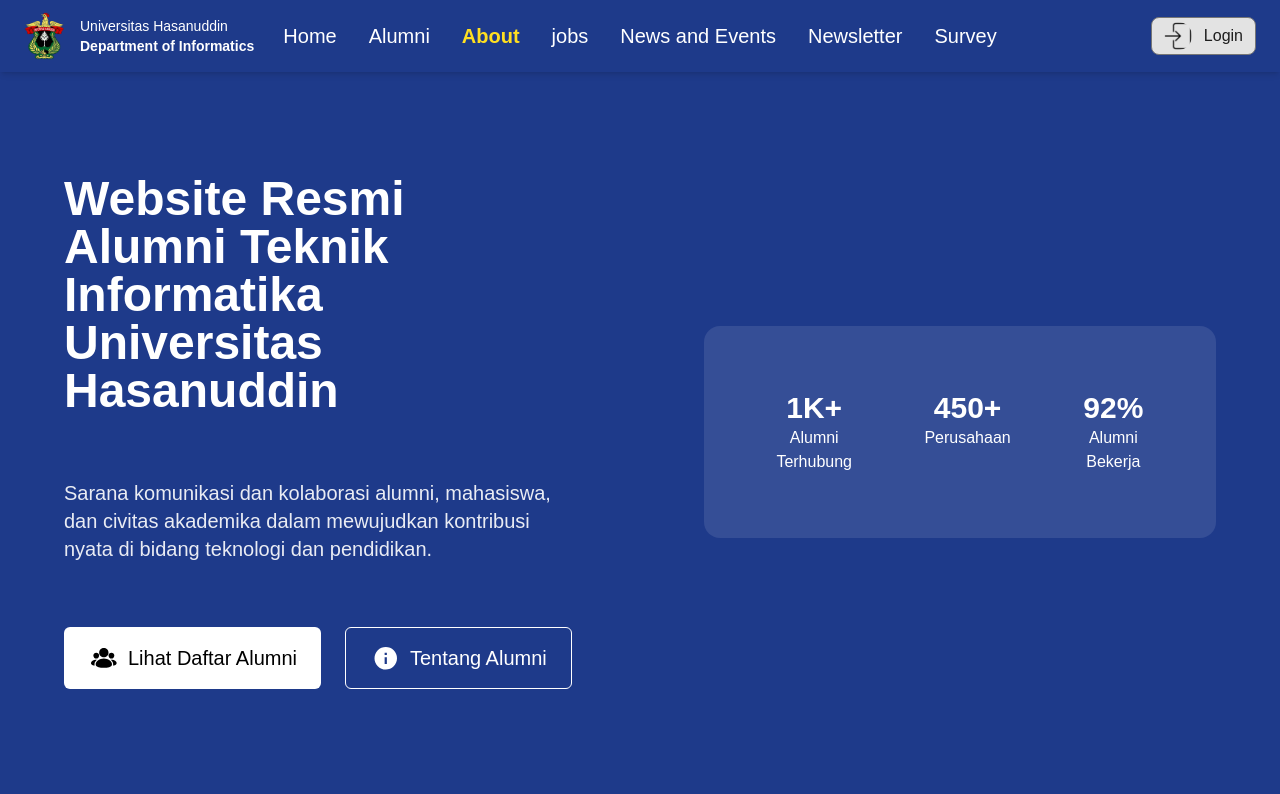
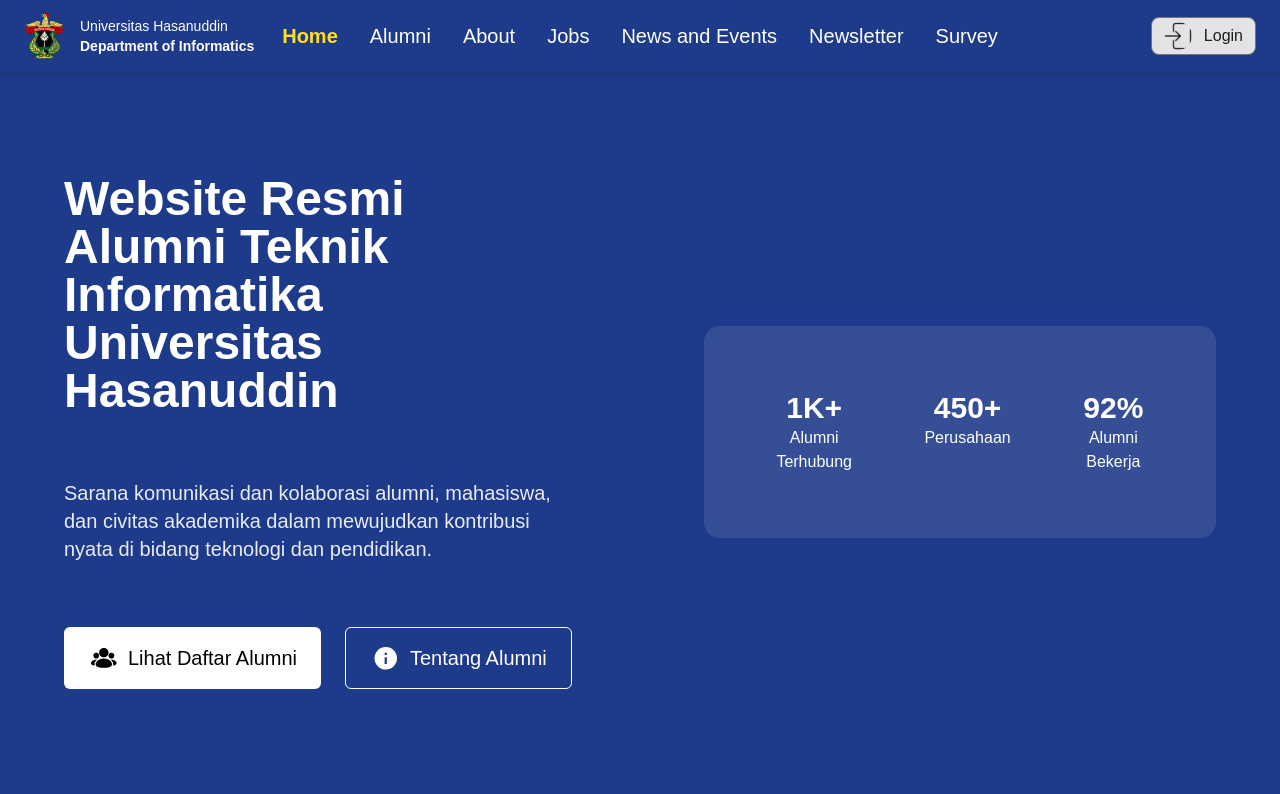
Before and after one commit to dandyasrafwahid/website-alumni, a Next.js app: page / in a window 1280 px wide. Shown: the top 794 px of the page. Built offline with nearby package versions, Linux system fonts and the light colour scheme.

Commit message:
fix: konten navbar

```diff
--- a/app/newsandevents/page.tsx
+++ b/app/newsandevents/page.tsx
@@ -64,7 +64,7 @@
 
       {/* --- HERO SECTION --- */}
       {/* Background biru tua dengan judul dan deskripsi */}
-      <div className="relative bg-[#083353] pt-32 pb-32 overflow-hidden">
+      <div className="relative bg-[#1E3A8A] pt-32 pb-32 overflow-hidden">
         {/* Overlay Gambar Background (Opsional) */}
         <div className="absolute inset-0 opacity-10 pointer-events-none">
            <Image
--- a/app/newsletter/page.tsx
+++ b/app/newsletter/page.tsx
@@ -73,7 +73,7 @@
       <Navbar />
 
       {/* --- HERO SECTION --- */}
-      <div className="relative bg-[#0F3555] pt-32 pb-24 overflow-hidden">
+      <div className="relative bg-[#1E3A8A] pt-32 pb-24 overflow-hidden">
         {/* Background Image Overlay (Optional, biar ada tekstur seperti di gambar) */}
         <div className="absolute inset-0 opacity-20 pointer-events-none">
           <Image
--- a/components/Navbar.tsx
+++ b/components/Navbar.tsx
@@ -5,11 +5,19 @@
 import Link from "next/link";
 import { useRouter, usePathname } from "next/navigation";
 
+// 1. Definisi Tipe Data User
+interface User {
+  name: string;
+  initials: string;
+  // Tambahkan properti lain jika ada (misal: email, nim, dll)
+}
+
 export default function Navbar() {
   // State untuk mendeteksi apakah user sedang scroll di area About
-  const [isAboutActive, setIsAboutActive] = useState(false);
+  const [isAboutActive, setIsAboutActive] = useState<boolean>(false);
 
-  const [user, setUser] = useState(() => {
+  // State User dengan tipe Union (User atau null)
+  const [user, setUser] = useState<User | null>(() => {
     if (typeof window === "undefined") return null;
     try {
       const raw = localStorage.getItem("alumniUser");
@@ -19,25 +27,31 @@
     }
   });
 
-  const [menuOpen, setMenuOpen] = useState(false);
+  const [menuOpen, setMenuOpen] = useState<boolean>(false);
+
+  // 2. Typing untuk useRef (HTMLDivElement karena merujuk ke div)
   const menuRef = useRef<HTMLDivElement>(null);
+
   const router = useRouter();
   const pathname = usePathname();
 
   // --- 1. HANDLE CLICK OUTSIDE (MOBILE MENU) ---
   useEffect(() => {
+    // Event listener mouse event
     const handleClickOutside = (event: MouseEvent) => {
+      // "as Node" digunakan untuk assertion agar TypeScript paham target adalah Node
       if (menuRef.current && !menuRef.current.contains(event.target as Node)) {
         setMenuOpen(false);
       }
     };
+
     if (menuOpen) document.addEventListener("mousedown", handleClickOutside);
     return () => document.removeEventListener("mousedown", handleClickOutside);
   }, [menuOpen]);
 
   // --- 2. SCROLL SPY UNTUK ABOUT ---
   useEffect(() => {
-    // Jika pindah ke halaman lain (misal /jobs), matikan highlight About
+    // Jika pindah ke halaman lain (bukan Home), matikan highlight About
     if (pathname !== "/") {
       setIsAboutActive(false);
       return;
@@ -47,22 +61,28 @@
       const aboutSection = document.getElementById("about-section");
       if (aboutSection) {
         const rect = aboutSection.getBoundingClientRect();
-        // Aktif jika bagian atas About masuk ke area pandang
-        setIsAboutActive(rect.top < window.innerHeight && rect.bottom > 0);
+        // Logika: Aktif jika bagian About masuk ke area pandang user (offset setengah layar)
+        setIsAboutActive(rect.top < window.innerHeight / 2 && rect.bottom > 0);
       }
     };
 
     window.addEventListener("scroll", handleScroll);
-    handleScroll(); // Cek posisi awal
+    handleScroll(); // Cek posisi awal saat mount
 
     return () => window.removeEventListener("scroll", handleScroll);
   }, [pathname]);
 
   // --- 3. HELPER UNTUK CEK ACTIVE STATE ---
-  // Fungsi ini menentukan apakah tombol harus berwarna kuning
-  const isActive = (path: string) => {
-    // Jika path persis sama, ATAU jika kita di sub-halaman (misal /news/detail)
+  const isActive = (path: string): boolean => {
+    if (path === "/") return pathname === "/";
     return pathname === path || pathname.startsWith(path + "/");
+  };
+
+  // --- 4. HELPER CLASS UNTUK WARNA ---
+  const getItemClass = (isActiveCondition: boolean): string => {
+    return `transition-all duration-200 group-hover:scale-110 cursor-pointer bg-none border-none p-0 ${
+      isActiveCondition ? "font-extrabold text-yellow-300" : "text-white"
+    }`;
   };
 
   // --- NAVIGASI ---
@@ -84,7 +104,7 @@
     } else {
       router.push("/");
       if (pathname === "/") {
-         window.scrollTo({ top: 0, behavior: "smooth" });
+        window.scrollTo({ top: 0, behavior: "smooth" });
       }
     }
     setMenuOpen(false);
@@ -96,7 +116,7 @@
       setTimeout(() => {
         const section = document.getElementById("about-section");
         if (section) section.scrollIntoView({ behavior: "smooth" });
-      }, 300);
+      }, 500);
     } else {
       const section = document.getElementById("about-section");
       if (section) section.scrollIntoView({ behavior: "smooth" });
@@ -135,10 +155,7 @@
           <li className="relative group px-2">
             <button
               onClick={handleHomeClick}
-              className={`transition-all duration-200 group-hover:scale-110 cursor-pointer bg-none border-none p-0 ${
-                // Kuning jika: URL adalah "/" DAN About TIDAK aktif
-                pathname === "/" && !isAboutActive ? "font-extrabold text-yellow-300" : "text-white"
-              }`}>
+              className={getItemClass(pathname === "/" && !isAboutActive)}>
               Home
             </button>
           </li>
@@ -147,9 +164,7 @@
           <li className="relative group px-2">
             <button
               onClick={() => handleNav("/alumni")}
-              className={`transition-all duration-200 group-hover:scale-110 cursor-pointer bg-none border-none p-0 ${
-                isActive("/alumni") ? "font-extrabold text-yellow-300" : "text-white"
-              }`}>
+              className={getItemClass(isActive("/alumni"))}>
               Alumni
             </button>
           </li>
@@ -158,10 +173,7 @@
           <li className="relative group px-2">
             <button
               onClick={handleAboutClick}
-              className={`transition-all duration-200 group-hover:scale-110 cursor-pointer bg-none border-none p-0 ${
-                // Kuning jika: Scroll Spy mendeteksi area About
-                isAboutActive ? "font-extrabold text-yellow-300" : "text-white"
-              }`}>
+              className={getItemClass(isAboutActive)}>
               About
             </button>
           </li>
@@ -170,10 +182,8 @@
           <li className="relative group px-2">
             <button
               onClick={() => handleNav("/jobs")}
-              className={`transition-all duration-200 group-hover:scale-110 cursor-pointer bg-none border-none p-0 ${
-                isActive("/jobs") ? "font-extrabold text-yellow-300" : "text-white"
-              }`}>
-              jobs
+              className={getItemClass(isActive("/jobs"))}>
+              Jobs
             </button>
           </li>
 
@@ -181,9 +191,7 @@
           <li className="relative group px-2">
             <button
               onClick={() => handleNav("/newsandevents")}
-              className={`transition-all duration-200 group-hover:scale-110 cursor-pointer bg-none border-none p-0 ${
-                isActive("/news") ? "font-extrabold text-yellow-300" : "text-white"
-              }`}>
+              className={getItemClass(isActive("/newsandevents"))}>
               News and Events
             </button>
           </li>
@@ -192,9 +200,7 @@
           <li className="relative group px-2">
             <button
               onClick={() => handleNav("/newsletter")}
-              className={`transition-all duration-200 group-hover:scale-110 cursor-pointer bg-none border-none p-0 ${
-                isActive("/newsletter") ? "font-extrabold text-yellow-300" : "text-white"
-              }`}>
+              className={getItemClass(isActive("/newsletter"))}>
               Newsletter
             </button>
           </li>
@@ -203,9 +209,7 @@
           <li className="relative group px-2">
             <button
               onClick={() => handleNav("/survey")}
-              className={`transition-all duration-200 group-hover:scale-110 cursor-pointer bg-none border-none p-0 ${
-                isActive("/survey") ? "font-extrabold text-yellow-300" : "text-white"
-              }`}>
+              className={getItemClass(isActive("/survey"))}>
               Survey
             </button>
           </li>
--- a/package.json
+++ b/package.json
@@ -9,6 +9,7 @@
     "lint": "eslint"
   },
   "dependencies": {
+    "lucide-react": "^0.562.0",
     "next": "16.0.0",
     "react": "19.2.0",
     "react-dom": "19.2.0"
@@ -18,7 +19,7 @@
     "@types/node": "^20",
     "@types/react": "^19",
     "@types/react-dom": "^19",
-    "daisyui": "^5.4.7",
+    "daisyui": "^5.5.14",
     "eslint": "^9",
     "eslint-config-next": "16.0.0",
     "tailwindcss": "^4",
```
Also changed, not shown: app/database/page.tsx (added, +72 -0 lines), 1 other file (tests, documents, lock files or other folders).
